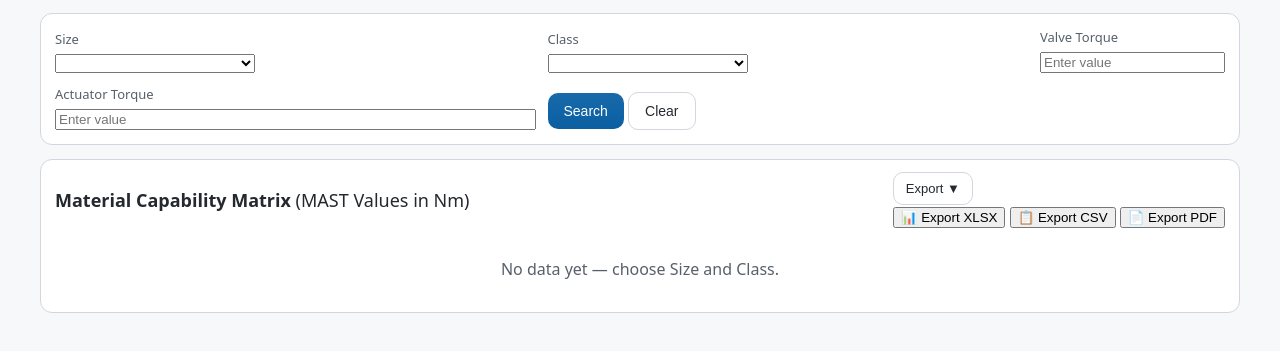
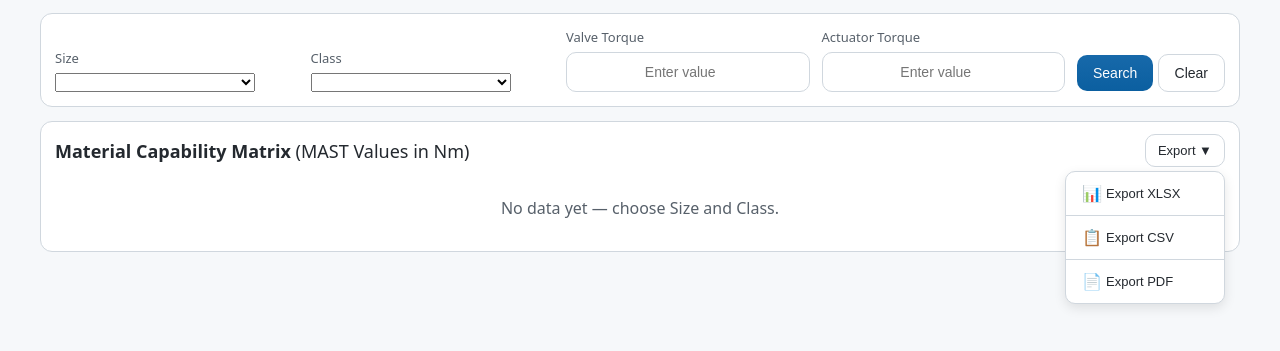
Before and after one commit to irshad958/MASTER-TMBV, a plain HTML site: page index.html in a window 1280 px wide. Both pictures are taken after a click on the button "Export ▼". Shown: the part 79-430 px from the top of the page. Drawn offline with nearby package versions, Linux system fonts and the light colour scheme; no server answers.

Commit message:
Update style.css

```diff
--- a/style.css
+++ b/style.css
@@ -36,7 +36,7 @@ body{
 
 .filters{
   display:grid;
-  grid-template-columns: 1fr 1fr auto;
+  grid-template-columns: 1fr 1fr 1fr 1fr auto;
   gap:12px;
   padding:14px;
   margin-bottom:14px;
@@ -58,21 +58,84 @@ body{
   appearance:none; cursor:pointer;
   padding:10px 16px; border-radius:10px; border:1px solid var(--border);
   background:#fff; color:var(--text); font-size:14px;
+  transition: all 0.2s ease;
 }
 .btn.primary{background:linear-gradient(180deg,var(--brand) 0%,var(--brand-2) 100%); color:#fff; border:none}
 .btn.small{padding:8px 12px; font-size:13px}
 .btn.ghost{background:#fff}
+.btn:hover{
+  background: #f3f4f6;
+  transform: translateY(-1px);
+}
+.btn.primary:hover{
+  background: linear-gradient(180deg,var(--brand-2) 0%,var(--brand) 100%);
+}
 
-.summary-grid{
-  display:grid; grid-template-columns: repeat(5, 1fr);
-  gap:12px; margin-bottom:14px;
+.torque-input {
+  width: 100%;
+  height: 40px;
+  padding: 0 12px;
+  font-size: 14px;
+  border: 1px solid var(--border);
+  border-radius: 10px;
+  text-align: center;
 }
-.kpi{padding:12px 14px}
-.kpi-label{color:var(--muted);font-size:12px;margin-bottom:4px}
-.kpi-value{font-size:18px;font-weight:600}
 
 .table-header{display:flex;align-items:center;justify-content:space-between;padding:12px 14px 0}
 .table-header h2{margin:0;font-size:18px}
+
+/* Export Dropdown Styles */
+.export-dropdown {
+  position: relative;
+  display: inline-block;
+}
+
+.dropdown-menu {
+  position: absolute;
+  right: 0;
+  top: 100%;
+  background: var(--card);
+  border: 1px solid var(--border);
+  border-radius: 10px;
+  box-shadow: 0 4px 12px rgba(0, 0, 0, 0.1);
+  z-index: 1000;
+  min-width: 160px;
+  margin-top: 4px;
+  overflow: hidden;
+}
+
+.dropdown-item {
+  display: flex;
+  align-items: center;
+  gap: 8px;
+  width: 100%;
+  padding: 12px 16px;
+  border: none;
+  background: none;
+  color: var(--text);
+  font-size: 13px;
+  cursor: pointer;
+  transition: background-color 0.2s ease;
+  text-align: left;
+}
+
+.dropdown-item:hover {
+  background: var(--bg);
+}
+
+.dropdown-item:not(:last-child) {
+  border-bottom: 1px solid var(--border);
+}
+
+.export-icon {
+  font-size: 16px;
+  width: 16px;
+  text-align: center;
+}
+
+.hidden {
+  display: none !important;
+}
 
 .table-wrap{position:relative;padding:12px 14px 14px}
 
@@ -93,7 +156,6 @@ td:first-child, th:first-child{position:sticky;left:0;background:#f7f7f8;font-we
 .badge.ok{background:var(--success-bg); color:var(--success); border-color:var(--success-b)}
 .badge.fail{background:var(--danger-bg); color:var(--danger); border-color:var(--danger-b)}
 
-.hidden{display:none}
 .empty,.loading{
   display:flex;gap:8px;align-items:center;justify-content:center;color:var(--muted);padding:18px
 }
@@ -102,6 +164,4 @@ td:first-child, th:first-child{position:sticky;left:0;background:#f7f7f8;font-we
 
 @media (max-width: 960px){
   .filters{grid-template-columns:1fr}
-  .summary-grid{grid-template-columns:1fr 1fr}
 }
-.hidden { display: none !important; }
```
